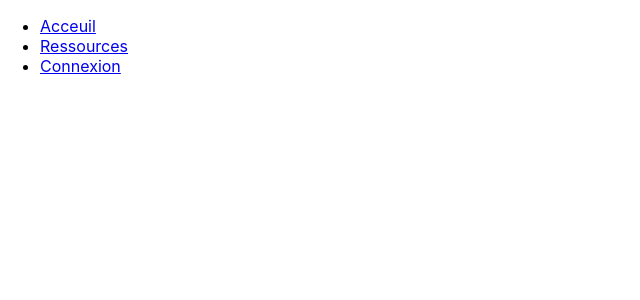
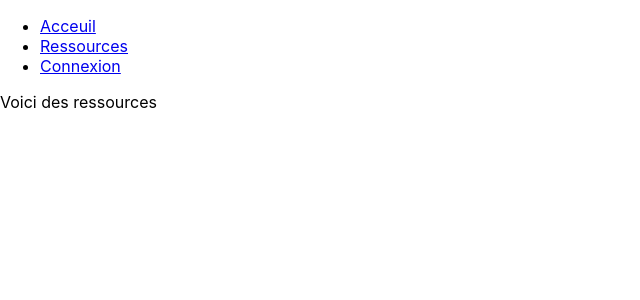
Before and after one commit to sylvian31/react-avance, a React (Create React App) app: page /ressources in a window 1280 px wide. Shown: the top 300 px of the page, without its empty margins (0-640 px from the left). Built offline with nearby package versions, Linux system fonts and the light colour scheme.

Commit message:
add router V4

```diff
--- a/package.json
+++ b/package.json
@@ -6,6 +6,7 @@
     "react": "^16.8.6",
     "react-dom": "^16.8.6",
     "react-redux": "^7.0.2",
+    "react-router-dom": "^5.0.0",
     "react-scripts": "3.0.0",
     "redux": "^4.0.1",
     "redux-thunk": "^2.3.0"
--- a/src/components/App.js
+++ b/src/components/App.js
@@ -1,10 +1,18 @@
 import React from 'react';
 import Header from '../containers/header'
+import '../style.css';
+import Home from './home'
+import Ressources from './ressources'
+import { Route, Switch } from 'react-router-dom'
 
 export default function App() {
   return (
     <div className="App">
       <Header />
+      <Switch>
+        <Route exact path="/" component={Home} />
+        <Route exact path="/ressources" component={Ressources} />
+      </Switch>
     </div>
   );
 }
--- /dev/null
+++ b/src/components/home.jsx
@@ -0,0 +1,13 @@
+import React, { Component } from 'react'
+
+class Home extends Component {
+    render () {
+        return (
+            <div>
+                Bienvenue
+            </div>
+        )
+    }
+}
+
+export default Home
--- /dev/null
+++ b/src/components/ressources.jsx
@@ -0,0 +1,13 @@
+import React, { Component } from 'react'
+
+class componentName extends Component {
+    render () {
+        return (
+            <div>
+                Voici des ressources
+            </div>
+        )
+    }
+}
+
+export default componentName
--- a/src/containers/header.jsx
+++ b/src/containers/header.jsx
@@ -1,6 +1,7 @@
 import React, { Component } from 'react'
 import { connect } from 'react-redux'
 import * as actions from '../actions'
+import { Link } from 'react-router-dom'
 
 class Header extends Component {
 
@@ -22,10 +23,10 @@ class Header extends Component {
             <div>
                 <ul className="nav nav-tabs bg-primary">
                     <li className="nav-item">
-                        <a className="nav-link" href="#">Acceuil</a>
+                        <Link className="nav-link" to={"/"}>Acceuil</Link>
                     </li>
                     <li className="nav-item">
-                        <a className="nav-link" href="#">Ressources</a>
+                        <Link className="nav-link" to={"/ressources"}>Ressources</Link>
                     </li>
                     <li className="nav-item">
                         <a className="nav-link"
--- a/src/index.js
+++ b/src/index.js
@@ -1,12 +1,12 @@
 import React from 'react';
 import ReactDOM from 'react-dom';
 import * as serviceWorker from './serviceWorker';
-import './style.css';
 import App from './components/App';
 import { Provider } from "react-redux";
 import { createStore, applyMiddleware } from "redux";
 import thunk from "redux-thunk";
 import reducers from "./reducers";
+import { BrowserRouter } from 'react-router-dom'
 
 
 const createStoreWithMiddleware = applyMiddleware(thunk)(createStore);
@@ -19,7 +19,9 @@ ReactDOM.render(
             window.__REDUX_DEVTOOLS_EXTENSION__()
         )}
     >
-        <App />
+        <BrowserRouter>
+            <App />
+        </BrowserRouter>
     </Provider>,
     document.getElementById('root')
 );
```
Also changed, not shown: 1 other file (tests, documents, lock files or other folders).
